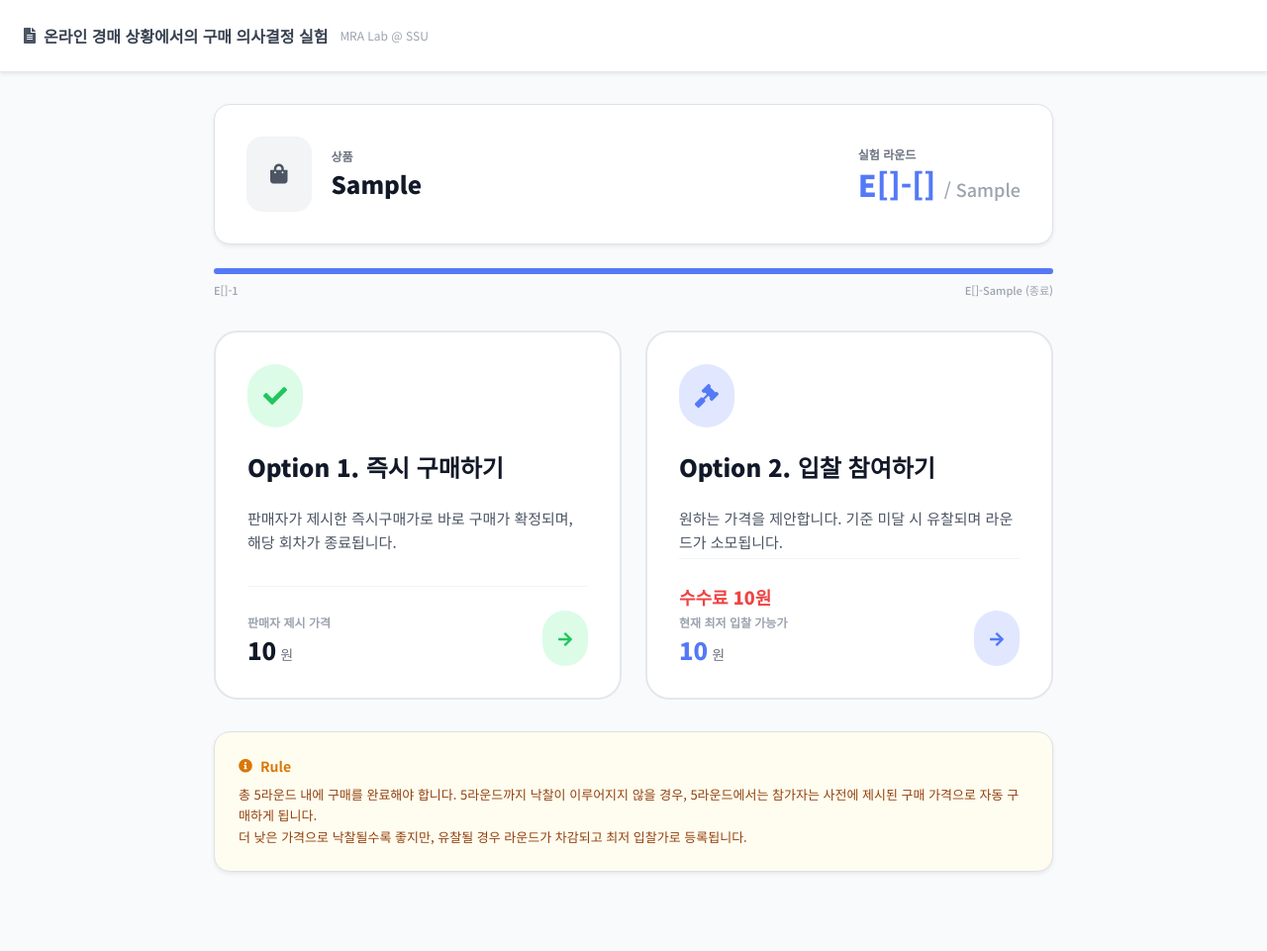
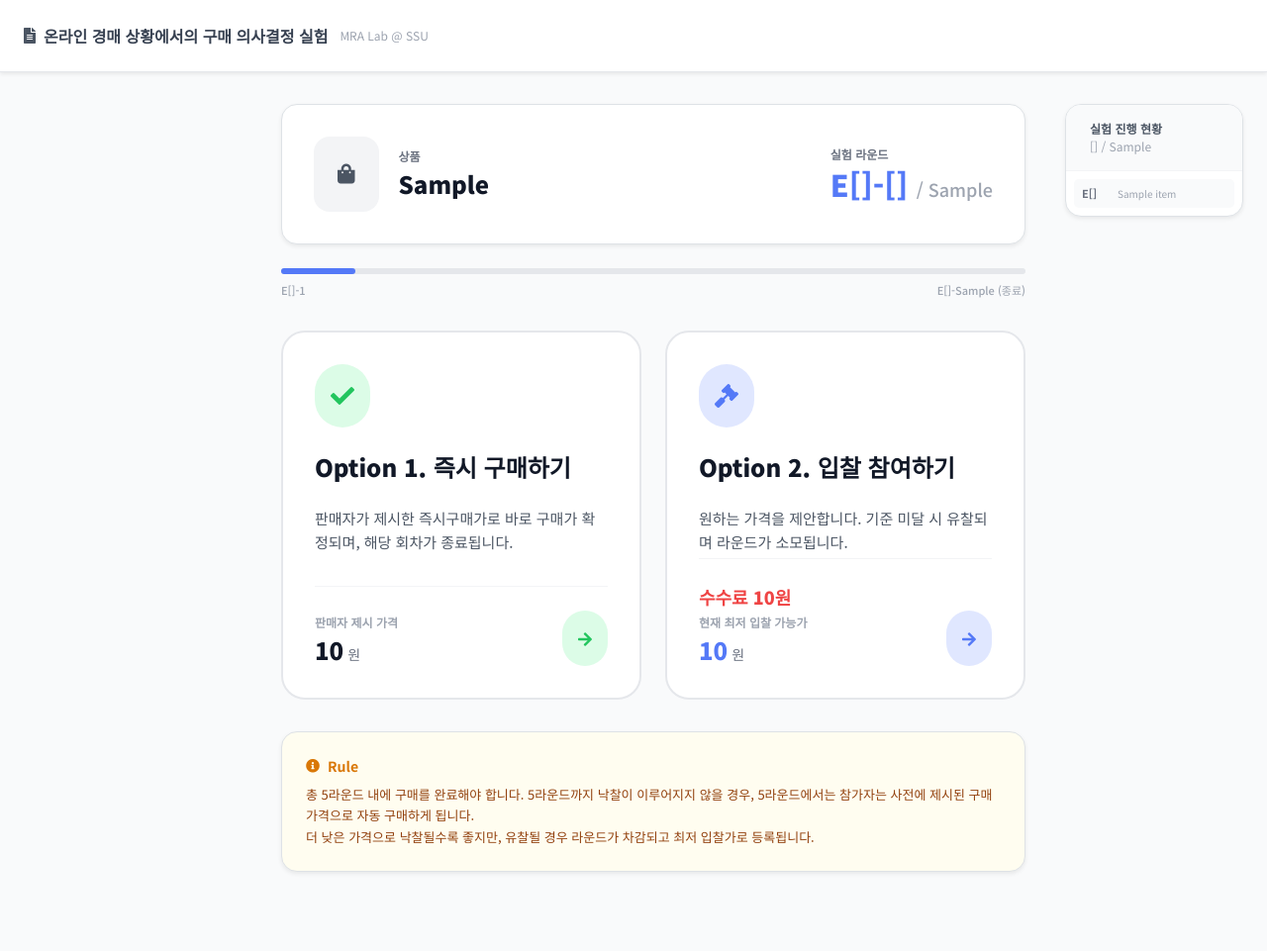
Before and after one commit to Gyubuk/stone26_01, a Django app: template apps/experiments/templates/experiments/round.html in a window 1280 px wide. Shown: the whole page at 99% size. Run offline with Django 5.2, Linux system fonts and the light colour scheme; tables that the repository leaves empty hold one stand-in row (values such as "Sample post"); the template is opened without the code that fills it: values that come from a table or form of the project are taken from there, most other values are stand-ins (such as "Sample title", 1, 10 or a date in 2020); some libraries are stand-ins or nearby versions.

Commit message:
피드백 총 반영

```diff
--- a/apps/core/templates/core/home.html
+++ b/apps/core/templates/core/home.html
@@ -217,11 +217,6 @@
                 본 실험은 온라인 경매 환경에서의 구매 의사결정 과정을 분석하기 위한 학술 연구입니다.
               </li>
               <li>
-                <strong>실험 진행 방식</strong><br>
-                본 실험은 총 5회차 라운드로 구성되며, 각 라운드에서 즉시 구매 또는 입찰 참여 중 하나를 선택하게 됩니다.<br>
-                실험 규칙에 따라 5회차 이내에는 반드시 구매가 이루어져야 합니다.
-              </li>
-              <li>
                 <strong>데이터 수집 및 활용</strong><br>
                 실험 과정에서 입력한 선택 결과, 가격 정보, 반응 시간 등은 익명화된 연구 데이터로 수집되며, 개인을 식별할 수 있는 정보는 연구 분석에 사용되지 않습니다.
               </li>
--- a/apps/experiments/templates/experiments/round.html
+++ b/apps/experiments/templates/experiments/round.html
@@ -50,7 +50,7 @@
   </div>
 
   <!-- 전체 레이아웃 -->
-  <div class="w-full {% if is_practice %}max-w-[1500px]{% else %}max-w-4xl{% endif %} mx-auto px-4 mt-8 flex justify-center gap-6 xl:gap-10">
+  <div class="w-full {% if is_practice %}max-w-[1500px]{% else %}max-w-[1300px]{% endif %} mx-auto px-4 mt-8 flex justify-center gap-6 xl:gap-10">
 
     <!-- 좌측 가이드 (연습 전용, 데스크톱만) -->
     {% if is_practice %}
@@ -77,6 +77,24 @@
         </p>
       </div>
 
+    </div>
+    {% endif %}
+
+    <!-- 좌측 패널: 본 실험 전용 새 판매자 알림 -->
+    {% if not is_practice %}
+    <div class="hidden xl:flex flex-col w-[220px] shrink-0 pt-[120px]">
+      {% if is_new_seller %}
+      <div class="bg-amber-50 border-2 border-amber-300 rounded-2xl p-5 shadow-sm">
+        <div class="flex items-center gap-2 mb-3">
+          <span class="bg-amber-400 text-white text-[11px] font-black px-2 py-0.5 rounded-full">NEW!</span>
+          <span class="text-amber-800 font-extrabold text-sm">판매자 변경</span>
+        </div>
+        <p class="text-[13px] text-amber-700 leading-relaxed">
+          <strong>새로운 판매자</strong>가 등장했습니다.<br><br>
+          지금 바로 새로운 결정을 진행해주세요!
+        </p>
+      </div>
+      {% endif %}
     </div>
     {% endif %}
 
@@ -141,18 +159,26 @@
             {% if is_practice %}{{ round_no }}{% else %}E{{ exp_no }}-{{ round_no }}{% endif %}
             <span class="text-gray-400 text-lg font-medium">/ {{ max_round }}</span>
           </p>
+          {% if not is_practice and is_last_round %}
+          <span class="inline-block mt-1 text-[11px] font-bold text-red-500 bg-red-50 border border-red-200 px-2 py-0.5 rounded-full">
+            마지막 라운드!
+          </span>
+          {% endif %}
         </div>
       </div>
 
       <!-- 프로그레스바 -->
       <div class="w-full mt-6 mb-8">
         <div class="w-full bg-gray-200 rounded-full h-[6px] mb-2">
-          <div class="progress-fill h-[6px] rounded-full bg-[#5479F7]"
-               style="width: {% widthratio round_no max_round 100 %}%"></div>
+          <div class="progress-fill h-[6px] rounded-full {% if not is_practice and is_last_round %}bg-red-400{% else %}bg-[#5479F7]{% endif %}"
+               style="width: {% if is_practice %}{% widthratio round_no max_round 100 %}{% else %}{{ progress_pct }}{% endif %}%"></div>
         </div>
-        <div class="flex justify-between text-[11px] text-gray-400 font-medium">
-          <span>{% if is_practice %}Round 1{% else %}E{{ exp_no }}-1{% endif %}</span>
-          <span>{% if is_practice %}Round {{ max_round }}{% else %}E{{ exp_no }}-{{ max_round }}{% endif %} (종료)</span>
+        <div class="flex justify-between text-[11px] font-medium">
+          <span class="text-gray-400">{% if is_practice %}Round 1{% else %}E{{ exp_no }}-1{% endif %}</span>
+          <span class="{% if not is_practice and is_last_round %}text-red-400 font-bold{% else %}text-gray-400{% endif %}">
+            {% if is_practice %}Round {{ max_round }}{% else %}E{{ exp_no }}-{{ max_round }}{% endif %}
+            {% if not is_practice and is_last_round %}(마지막 라운드!){% else %}(종료){% endif %}
+          </span>
         </div>
       </div>
 
@@ -287,6 +313,30 @@
       </div>
 
     </div>
+
+    <!-- 우측 진행 사이드바: 본 실험 전용 E1~E42 -->
+    {% if not is_practice %}
+    <div class="hidden xl:flex flex-col w-[180px] shrink-0">
+      <div class="bg-white border border-gray-200 rounded-2xl shadow-sm overflow-hidden sticky top-20">
+        <div class="px-4 py-3 bg-gray-50 border-b border-gray-100">
+          <p class="text-xs font-bold text-gray-600">실험 진행 현황</p>
+          <p class="text-xs text-gray-400 mt-0.5">{{ exp_no }} / {{ max_exp }}</p>
+        </div>
+        <div class="p-2 space-y-0.5 max-h-[70vh] overflow-y-auto">
+          {% for item in exp_sidebar %}
+          <div class="flex items-center gap-2 px-2 py-1.5 rounded-lg {% if item.is_current %}bg-blue-50 border border-blue-200{% elif item.label %}bg-gray-50{% endif %}">
+            <span class="text-[11px] font-bold w-7 shrink-0 {% if item.is_current %}text-blue-600{% elif item.label %}text-gray-500{% else %}text-gray-300{% endif %}">
+              E{{ item.exp_no }}
+            </span>
+            <span class="text-[10px] truncate {% if item.is_current %}text-blue-500 font-bold{% else %}text-gray-400{% endif %}">
+              {% if item.is_current %}진행중{% elif item.label %}{{ item.label }}{% endif %}
+            </span>
+          </div>
+          {% endfor %}
+        </div>
+      </div>
+    </div>
+    {% endif %}
 
     <!-- 우측 가이드 (연습 전용, 데스크톱만) -->
     {% if is_practice %}
```
Also changed, not shown: apps/experiments/views.py (+47 -6 lines).
